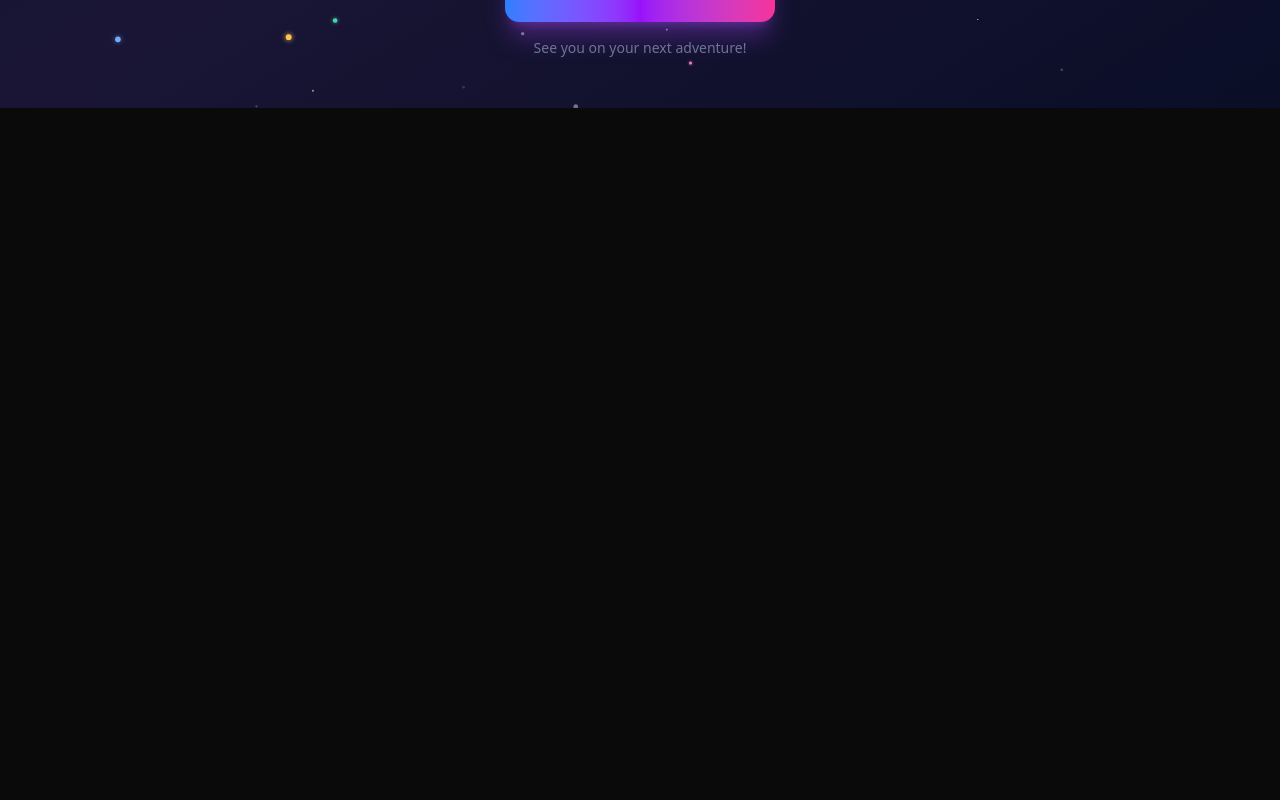
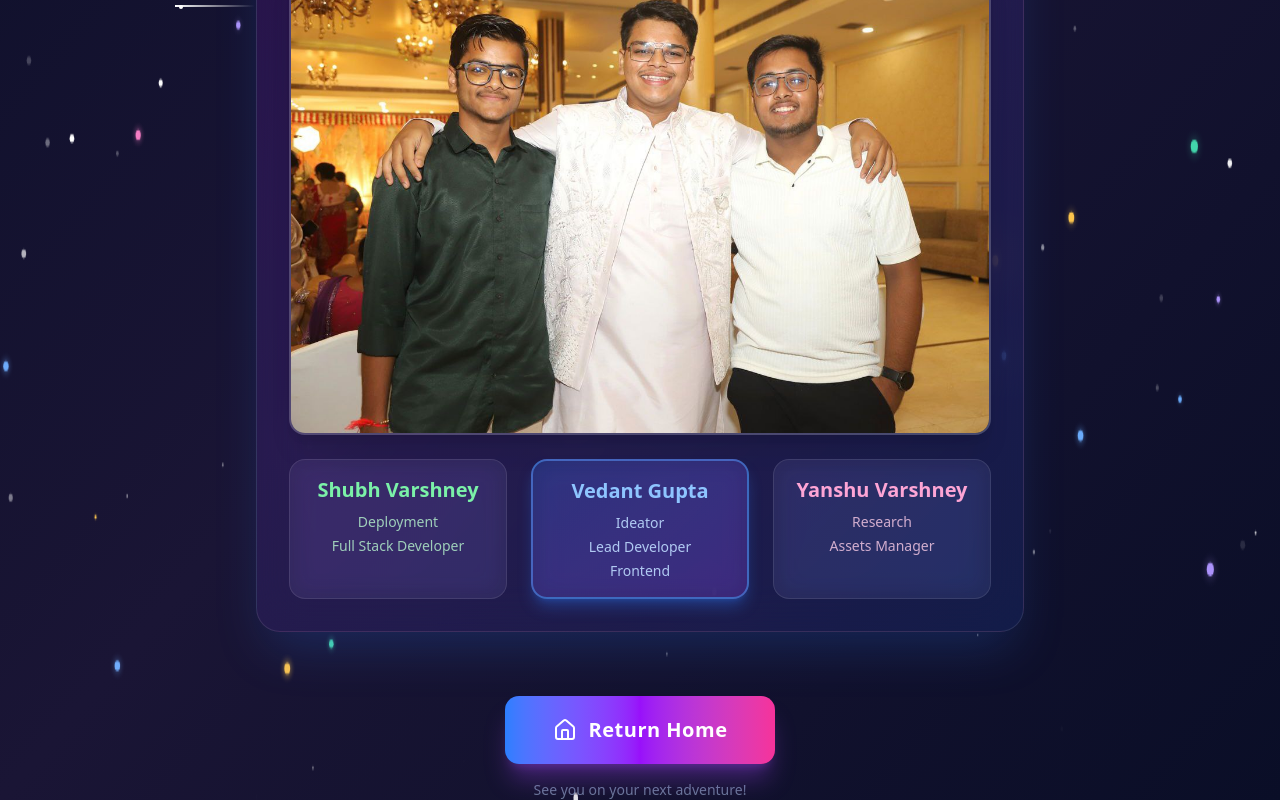
Before and after one commit to brainRottedCoder/DreamGlobe-dreamwareHackathon, a Next.js app: page /goodbye in a window 1280 px wide. Shown: the part 692-1492 px from the top of the page. Before the commit the page ends 800 px from the top, so only its background shows below. Built offline with nearby package versions, Linux system fonts and the light colour scheme.

Commit message:
add the developers names

```diff
--- a/app/goodbye/page.tsx
+++ b/app/goodbye/page.tsx
@@ -68,9 +68,8 @@ const GoodbyePage = () => {
 
       {/* Main content */}
       <div
-        className={`relative z-10 text-center space-y-6 sm:space-y-8 px-4 sm:px-8 transition-all duration-1000 ${
-          showContent ? 'opacity-100 translate-y-0' : 'opacity-0 translate-y-10'
-        }`}
+        className={`relative z-10 text-center space-y-6 sm:space-y-8 px-4 sm:px-8 transition-all duration-1000 ${showContent ? 'opacity-100 translate-y-0' : 'opacity-0 translate-y-10'
+          }`}
       >
         {/* Animated farewell icon */}
         <div className="flex justify-center">
@@ -102,7 +101,7 @@ const GoodbyePage = () => {
         </div>
 
         {/* Developers Section */}
-        {/* <div className="bg-gradient-to-br from-purple-900/30 to-blue-900/30 backdrop-blur-xl rounded-3xl p-5 sm:p-8 border border-white/10 shadow-2xl shadow-blue-500/20 max-w-3xl mx-auto">
+        <div className="bg-gradient-to-br from-purple-900/30 to-blue-900/30 backdrop-blur-xl rounded-3xl p-5 sm:p-8 border border-white/10 shadow-2xl shadow-blue-500/20 max-w-3xl mx-auto">
           <h2 className="text-xl sm:text-2xl md:text-3xl font-bold text-center bg-gradient-to-r from-blue-300 via-purple-300 to-pink-300 bg-clip-text text-transparent mb-4 sm:mb-6">
             Meet the Developers
           </h2>
@@ -124,7 +123,7 @@ const GoodbyePage = () => {
                 <h3 className="text-base sm:text-lg md:text-xl font-bold text-green-300">Shubh Varshney</h3>
                 <div className="space-y-1">
                   <p className="text-xs sm:text-sm text-green-200/80">Deployment</p>
-                  <p className="text-xs sm:text-sm text-green-200/80">Debugger</p>
+                  <p className="text-xs sm:text-sm text-green-200/80">Full Stack Developer</p>
                 </div>
               </div>
             </div>
@@ -152,7 +151,7 @@ const GoodbyePage = () => {
               </div>
             </div>
           </div>
-        </div> */}
+        </div>
 
         {/* Call to action */}
         <div className="space-y-4 pt-6 sm:pt-8">
```
